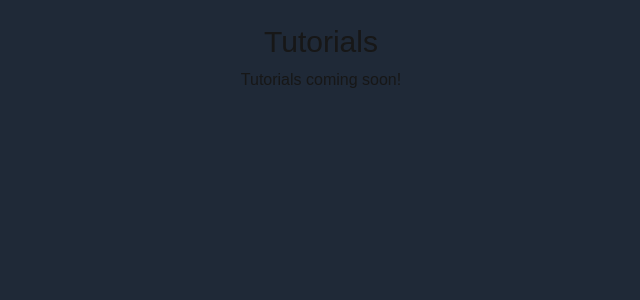
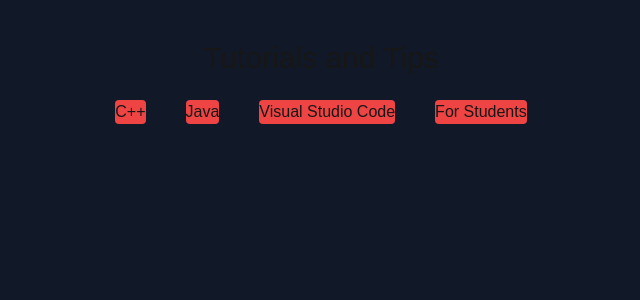
Before and after one commit to merxgrc/Coding-Blog, a Next.js app: page /tutorials in a window 1280 px wide. Shown: the top 300 px of the page, without its empty margins (319-959 px from the left). Built offline with nearby package versions, Linux system fonts and the light colour scheme.

Commit message:
added c++, java, student and vs code tutorial buttons and pages.

```diff
--- a/src/app/journal/page.js
+++ b/src/app/journal/page.js
@@ -1,6 +1,6 @@
 export default function Journal() {
     return (
-        <main className="min-h-screen flex flex-col items-center p-6 bg-gray-800">
+        <main className="min-h-screen flex flex-col items-center p-6 bg-gray-900">
             <h1 className="text-3xl">Journal</h1>
             <p className="mt-2">Journal of a Computer Scientist.</p>
         </main>
--- a/src/app/page.js
+++ b/src/app/page.js
@@ -1,12 +1,12 @@
 export default function Home() {
   return (
-    <main className="min-h-screen flex flex-col items-center justify-center bg-gray-900 text-white">
-      <h1 className="text-4xl font-bold">Welcome to Journal of a CS</h1>
+    <main className="min-h-screen flex flex-col items-center bg-gray-900 text-white p-20">
+      <h1 className="text-4xl font-bold">Welcome to Journal of a Computer Scientist</h1>
       <p className="mt-4 text-lg">Explore coding projects, tutorials, and journal entries.</p>
       <div className="mt-6 space-x-4">
         <a href="/journal" className="px-4 py-2 bg-blue-500 rounded">Journal</a>
-        <a href="/projects" className="px-4 py-2 bg-green-500 rounded">Projects</a>
-        <a href="/tutorials" className="px-4 py-2 bg-purple-500 rounded">Tutorials</a>
+        <a href="/projects" className="px-4 py-2 bg-yellow-500 rounded">Projects</a>
+        <a href="/tutorials" className="px-4 py-2 bg-red-500 rounded">Tutorials</a>
       </div>
     </main>
   );
--- a/src/app/projects/page.js
+++ b/src/app/projects/page.js
@@ -1,6 +1,6 @@
 export default function Projects() {
     return (
-        <main className="min-h-screen flex flex-col items-center p-6 bg-gray-800">
+        <main className="min-h-screen flex flex-col items-center p-6 bg-gray-900">
             <h1 className="text-3xl">Project Demos</h1>
             <p className="mt-2">Showcase of coding projects.</p>
         </main>
--- /dev/null
+++ b/src/app/tutorials/c++/page.js
@@ -0,0 +1,8 @@
+export default function CPlusPlusTutorials() {
+    return (
+        <main className="min-h-screen bg-gray-900 flex flex-col items-center">
+            <h1 className="text-3xl p-6">C++ Tutorials</h1>
+            <a>Tutorials coming soon...</a>
+        </main>
+    )
+}
--- /dev/null
+++ b/src/app/tutorials/java/page.js
@@ -0,0 +1,8 @@
+export default function JavaTutorials() {
+    return (
+        <main className="flex flex-col items-center min-h-screen bg-gray-900">
+            <h1 className="text-3xl p-6">Java Tutorials</h1>
+            <a>Tutorials coming soon...</a>
+        </main>
+    )
+}
--- a/src/app/tutorials/page.js
+++ b/src/app/tutorials/page.js
@@ -1,8 +1,15 @@
+import Link from "next/link"
+
 export default function Tutorials(){
     return (
-        <main className="min-h-screen flex flex-col items-center p-6 bg-gray-800">
-            <h1 className="text-3xl">Tutorials</h1>
-            <p className="mt-2">Tutorials coming soon!</p>
+        <main className="min-h-screen flex flex-col items-center p-10 bg-gray-900">
+            <h1 className="text-3xl">Tutorials and Tips</h1>
+            <div className="flex flex-row gap-6 space-x-4 items-center p-6">
+                <Link href="/tutorials/c++" className="bg-red-500 rounded">C++</Link>
+                <Link href="/tutorials/java" className="bg-red-500 rounded">Java</Link>
+                <Link href="/tutorials/vs_code" className="bg-red-500 rounded">Visual Studio Code</Link>
+                <Link href="/tutorials/students" className="bg-red-500 rounded">For Students</Link>
+            </div>
         </main>
     )
 }
--- /dev/null
+++ b/src/app/tutorials/students/page.js
@@ -0,0 +1,8 @@
+export default function StudentTutorials() {
+    return (
+        <main className="min-h-screen bg-gray-900 flex flex-col items-center">
+            <h1 className="text-3xl p-6">Success Tips and Strategies for Students</h1>
+            <a>Coming soon...</a>
+        </main>
+    )
+}
--- /dev/null
+++ b/src/app/tutorials/vs_code/page.js
@@ -0,0 +1,8 @@
+export default function VSCodeTutorials() {
+    return (
+        <main className="min-h-screen bg-gray-900 flex flex-col items-center">
+            <h1 className="text-3xl p-6">VS Code Tutorials and Short cuts</h1>
+            <a>Coming soon...</a>
+        </main>
+    )
+}
```
